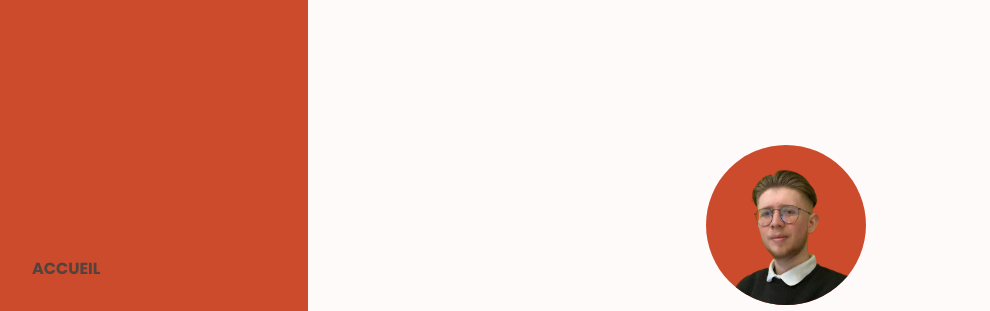
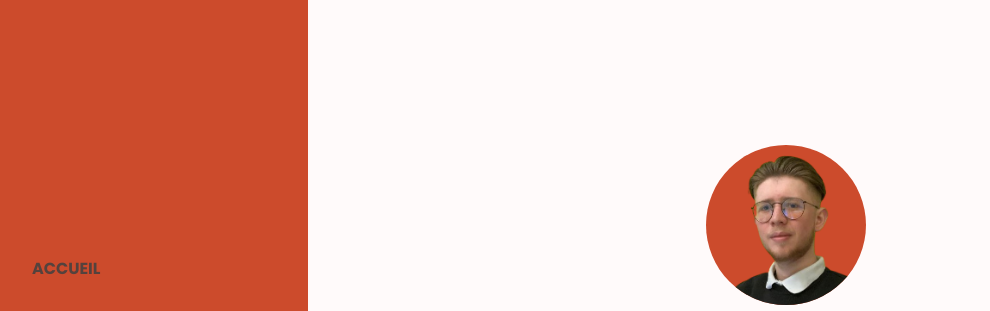
Before and after one commit to Foxenz/Foxenz.github.io, a plain HTML site: page index.html in a window 1280 px wide. Shown: the top 311 px of the page, without its empty margins (16-1006 px from the left). Drawn offline with nearby package versions, Linux system fonts and the light colour scheme.

Commit message:
Photo de profil final

```diff
--- a/assets/css/style.css
+++ b/assets/css/style.css
@@ -213,8 +213,8 @@ img{
 }
 
 .home_img{
-    padding-top: 1.3rem;
-    padding-left: .8rem;
+    padding-top: .4rem;
+    padding-left: .2rem;
     width: 160px;
     height: 160px;
     background-color: var(--first-color);
@@ -224,7 +224,7 @@ img{
 }
 
 .home_img img{
-    width: 130px;
+    width: 155px;
 }
 
 .home_title{
```
